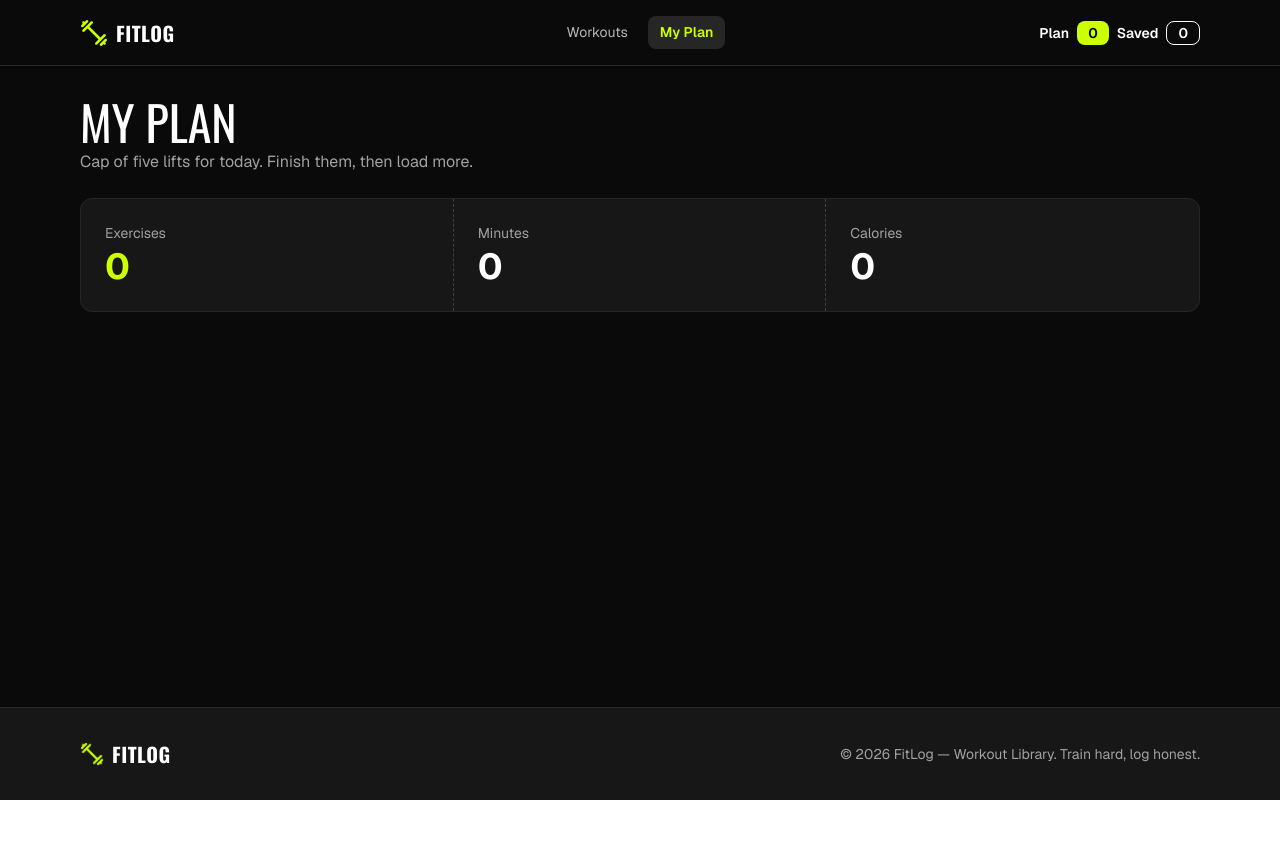
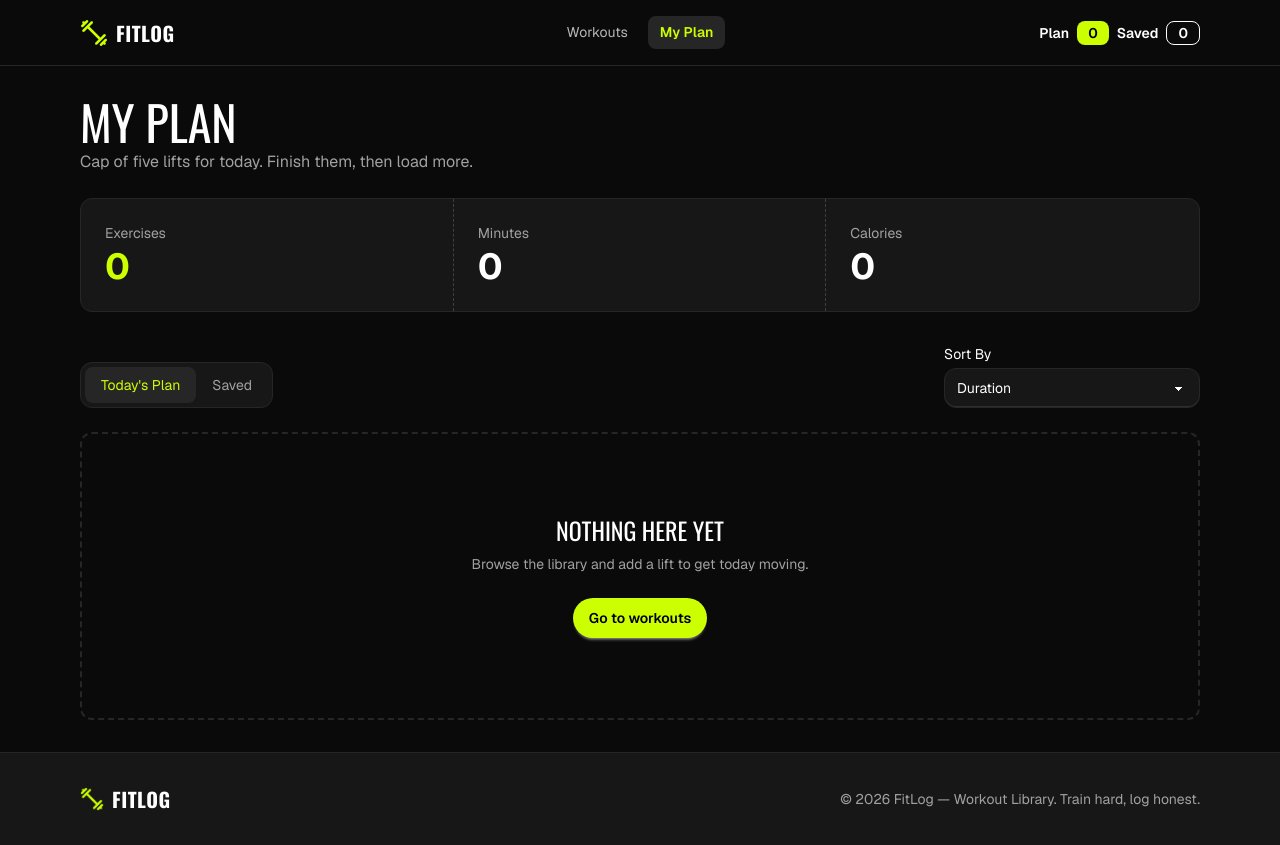
Before and after one commit to ArifBillah792/fit-log-library, a Next.js app: page /my-plan in a window 1280 px wide. Before the commit the page ends 800 px from the top, so only its background shows below. Built offline with nearby package versions, Linux system fonts and the light colour scheme.

Commit message:
Add My Plan page with tabs, metrics, sort, card actions and empty/loading states

```diff
--- a/src/app/layout.js
+++ b/src/app/layout.js
@@ -38,7 +38,17 @@ export default function RootLayout({ children }) {
           <main className="flex-1">{children}</main>
           <Footer />
 
-          <Toaster />
+          <Toaster
+            position="top-center"
+            toastOptions={{
+              style: {
+                background: "#171717",
+                color: "#fff",
+                border: "1px solid #262626",
+              },
+              success: { iconTheme: { primary: "#ccff00", secondary: "#000" } },
+            }}
+          />
         </PlanProvider>
       </body>
     </html>
--- /dev/null
+++ b/src/app/my-plan/Loading.jsx
@@ -0,0 +1,12 @@
+import React from "react";
+
+const Loading = () => {
+  return (
+    <div className="flex flex-col items-center justify-center gap-3 py-32">
+      <span className="loading loading-spinner loading-lg text-[#ccff00]"></span>
+      <p className="text-neutral-400">Loading workouts…</p>
+    </div>
+  );
+};
+
+export default Loading;
--- a/src/app/my-plan/page.jsx
+++ b/src/app/my-plan/page.jsx
@@ -1,10 +1,14 @@
 "use client";
 
+import PlanCard from "@/components/PlanCard";
 import { usePlan } from "@/context/PlanContext";
-import React from "react";
+import Link from "next/link";
+import { useState } from "react";
 
 const MyPlan = () => {
-  const { plan } = usePlan();
+  const { plan, saved } = usePlan();
+  const [activeTab, setActiveTab] = useState("plan");
+  const [sortBy, setSortBy] = useState("duration");
 
   const totalMinutes = plan.reduce((sum, item) => sum + item.duration, 0);
   const totalCalories = plan.reduce(
@@ -17,6 +21,14 @@ const MyPlan = () => {
     { label: "Minutes", value: totalMinutes },
     { label: "Calories", value: totalCalories },
   ];
+
+  const currentList = activeTab === "plan" ? plan : saved;
+
+  const sortedList = [...currentList].sort((a, b) => {
+    if (sortBy === "duration") return a.duration - b.duration;
+    if (sortBy === "calories") return b.caloriesBurned - a.caloriesBurned;
+    return b.rating - a.rating;
+  });
 
   return (
     <section className="max-w-6xl mx-auto px-4 py-8">
@@ -46,6 +58,77 @@ const MyPlan = () => {
           </div>
         ))}
       </div>
+
+      {/* Tabs + Sort */}
+
+      <div className="flex flex-wrap items-end justify-between gap-4 mb-6">
+        {/* Tabs */}
+
+        <div className="flex bg-neutral-900 border border-neutral-800 rounded-xl p-1">
+          <button
+            onClick={() => setActiveTab("plan")}
+            className={`px-4 py-2 rounded-lg text-sm ${
+              activeTab === "plan"
+                ? "bg-neutral-800 text-[#ccff00]"
+                : "text-neutral-400"
+            }`}
+          >
+            Today&apos;s Plan
+          </button>
+
+          <button
+            onClick={() => setActiveTab("saved")}
+            className={`px-4 py-2 rounded-lg text-sm ${
+              activeTab === "saved"
+                ? "bg-neutral-800 text-[#ccff00]"
+                : "text-neutral-400"
+            }`}
+          >
+            Saved
+          </button>
+        </div>
+
+        {/* Sort dropdown */}
+
+        <label className="flex flex-col gap-1 w-full sm:w-64">
+          <span className="text-sm">Sort By</span>
+
+          <select
+            value={sortBy}
+            onChange={(e) => setSortBy(e.target.value)}
+            className="select bg-neutral-900 border-neutral-800 rounded-xl w-full"
+          >
+            <option value="duration">Duration</option>
+            <option value="calories">Calories</option>
+            <option value="rating">Rating</option>
+          </select>
+        </label>
+      </div>
+
+      {/* Workout list or empty state */}
+
+      {sortedList.length === 0 ? (
+        <div className="border-2 border-dashed border-neutral-800 rounded-xl py-20 px-4 text-center">
+          <h2 className="font-display text-2xl uppercase mb-2">
+            Nothing here yet
+          </h2>
+          <p className="text-neutral-400 text-sm mb-6">
+            Browse the library and add a lift to get today moving.
+          </p>
+          <Link
+            href="/"
+            className="btn bg-[#ccff00] hover:bg-[#b8e600] text-black border-none rounded-full"
+          >
+            Go to workouts
+          </Link>
+        </div>
+      ) : (
+        <div className="space-y-4">
+          {sortedList.map((workout) => (
+            <PlanCard key={workout.id} workout={workout} type={activeTab} />
+          ))}
+        </div>
+      )}
     </section>
   );
 };
--- /dev/null
+++ b/src/app/not-found.jsx
@@ -0,0 +1,34 @@
+import Link from "next/link";
+import React from "react";
+
+const NotFound = () => {
+  return (
+    <div className="flex min-h-screen flex-col items-center justify-center bg-slate-950 px-6 text-center">
+      {/* 404 */}
+
+      <h1 className="text-8xl font-extrabold tracking-tight text-white sm:text-9xl">
+        404
+      </h1>
+
+      <h2 className="mt-4 text-2xl font-bold uppercase tracking-wide text-slate-100 sm:text-3xl">
+        PAGE NOT FOUND
+      </h2>
+
+      <p className="mt-4 max-w-md text-base leading-7 text-slate-400 sm:text-lg">
+        Sorry, the page you are looking for doesn't exist or may have been
+        moved.
+      </p>
+
+      {/* Home Button */}
+
+      <Link
+        href="/"
+        className="mt-8 rounded-lg bg-green-600 px-7 py-3 font-semibold text-white shadow-sm transition duration-200 hover:bg-green-700 hover:shadow-md focus:outline-none focus:ring-2 focus:ring-green-500 focus:ring-offset-2"
+      >
+        Go back home
+      </Link>
+    </div>
+  );
+};
+
+export default NotFound;
--- /dev/null
+++ b/src/components/PlanCard.jsx
@@ -0,0 +1,82 @@
+"use client";
+
+import { usePlan } from "@/context/PlanContext";
+import { Check, Clock, Flame, Star, X } from "lucide-react";
+import Image from "next/image";
+import Link from "next/link";
+
+const PlanCard = ({ workout, type }) => {
+  const { id, name, image, equipment, duration, caloriesBurned, rating } =
+    workout;
+  const { done, markAsDone, removeFromPlan, removeFromSaved } = usePlan();
+
+  const isDone = done.includes(id);
+
+  return (
+    <div className="flex flex-col sm:flex-row sm:items-center gap-4 bg-neutral-900 border border-neutral-800 rounded-xl p-4">
+      {/* Thumbnail */}
+      <div className="relative w-full sm:w-36 h-40 sm:h-24 rounded-lg overflow-hidden shrink-0">
+        <Image
+          src={image}
+          alt={name}
+          fill
+          sizes="144px"
+          className="object-cover"
+        />
+      </div>
+
+      {/* Info */}
+
+      <div className="flex-1">
+        <h3 className="font-display text-xl uppercase">{name}</h3>
+        <p className="text-sm text-neutral-400 mb-2">{equipment}</p>
+
+        <div className="flex items-center gap-4 text-sm">
+          <span className="flex items-center gap-1">
+            <Clock className="w-4 h-4 text-[#ccff00]" />
+            {duration} min
+          </span>
+          <span className="flex items-center gap-1">
+            <Flame className="w-4 h-4 text-[#ccff00]" />
+            {caloriesBurned} kcal
+          </span>
+          <span className="flex items-center gap-1">
+            <Star className="w-4 h-4 text-[#ccff00]" />
+            {rating}
+          </span>
+        </div>
+      </div>
+
+      <div className="flex items-center gap-2">
+        <Link
+          href={`/exercise/${id}`}
+          className="btn btn-sm btn-outline border-white text-white hover:bg-white hover:text-black rounded-full"
+        >
+          View Details
+        </Link>
+        {type === "plan" && (
+          <button
+            onClick={() => markAsDone(id)}
+            disabled={isDone}
+            className="btn btn-sm bg-[#ccff00] hover:bg-[#b8e600] text-black border-none rounded-full disabled:bg-neutral-700 disabled:text-[#ccff00]"
+          >
+            <Check className="w-4 h-4" />
+            {isDone ? "Done" : "Mark as Done"}
+          </button>
+        )}
+
+        <button
+          onClick={() =>
+            type === "plan" ? removeFromPlan(id) : removeFromSaved(id)
+          }
+          className="btn btn-sm btn-ghost btn-square text-white"
+          aria-label="Remove"
+        >
+          <X className="w-4 h-4" />
+        </button>
+      </div>
+    </div>
+  );
+};
+
+export default PlanCard;
--- a/src/context/PlanContext.jsx
+++ b/src/context/PlanContext.jsx
@@ -53,7 +53,16 @@ export const PlanProvider = ({ children }) => {
     toast.success("Lift done — nice work!");
   };
 
-  const value = { plan, saved, addToPlan, saveForLater };
+  const value = {
+    plan,
+    saved,
+    done,
+    addToPlan,
+    saveForLater,
+    removeFromPlan,
+    removeFromSaved,
+    markAsDone,
+  };
 
   return <PlanContext.Provider value={value}>{children}</PlanContext.Provider>;
 };
```
